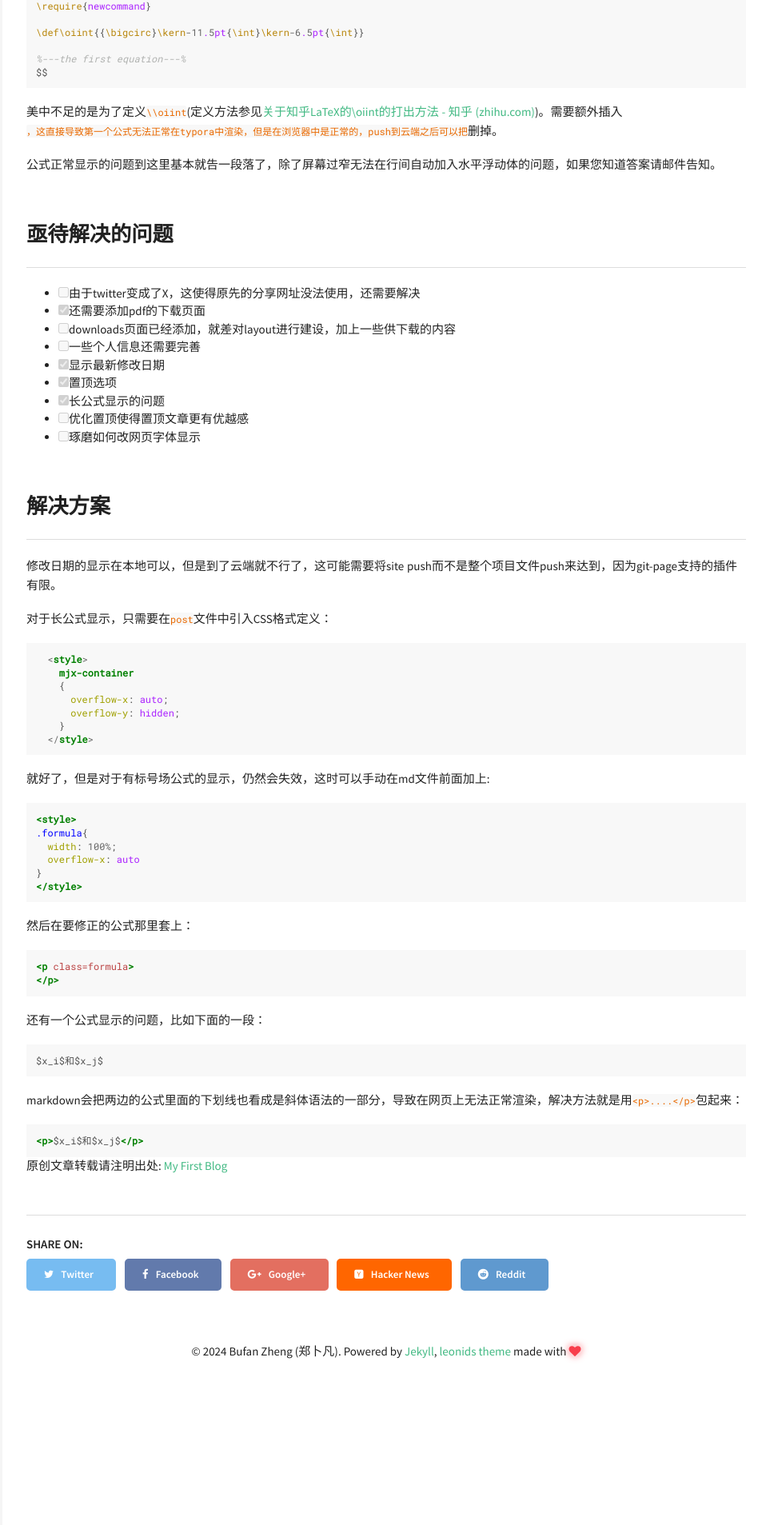
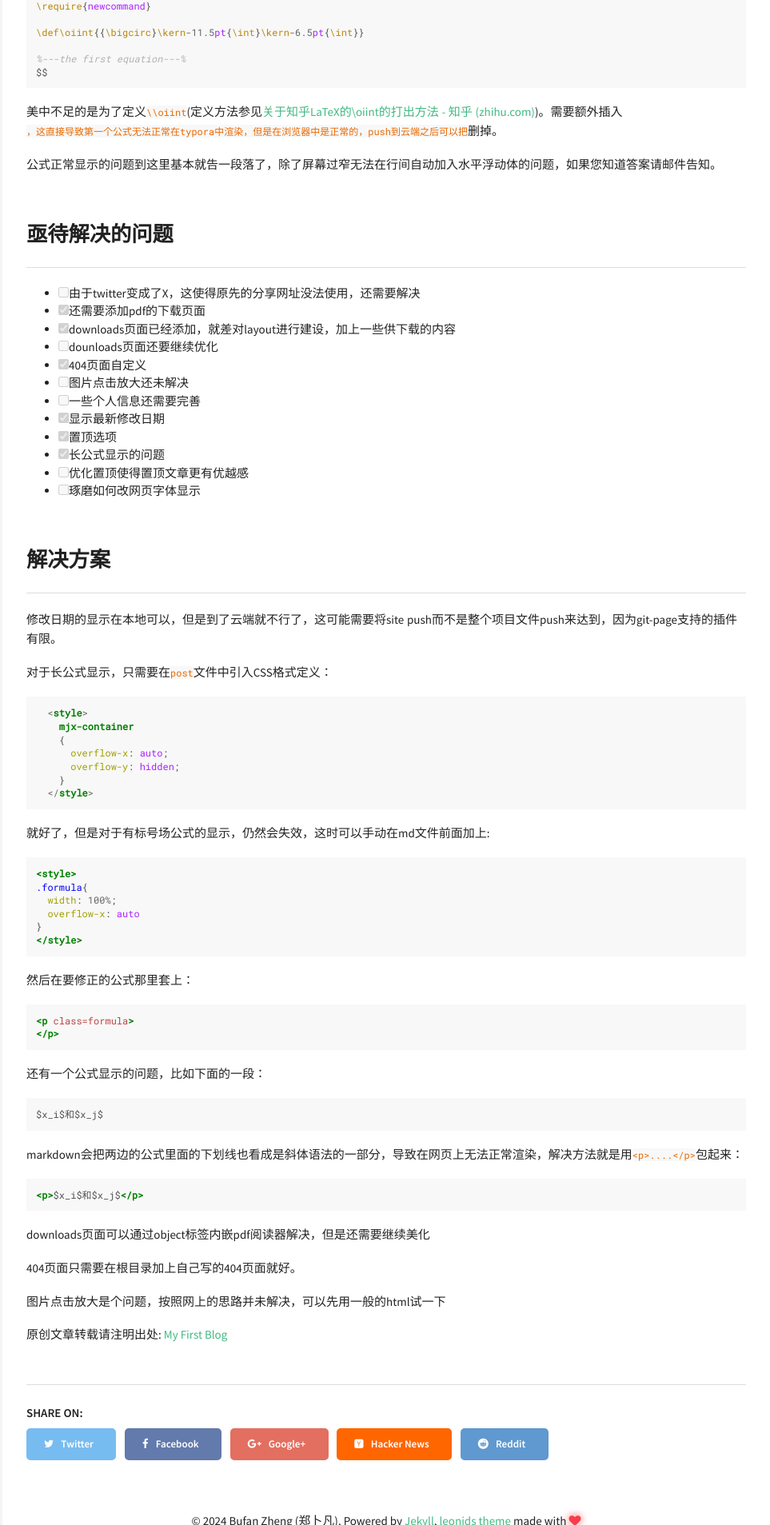
Before and after one commit to WHUZBF/whuzbf.github.io, a Jekyll site: the page built from _posts/2024-5-2-My-First-Blog.md, in a window 1280 px wide. Shown: the part 3093-5000 px from the top of the page at 80% size, without its empty margins (317-1280 px from the left). Built offline with Jekyll 4.4.1, drawn with Linux system fonts in a browser that asks for light colours.

Commit message:
自定义404页面

````diff
--- a/_includes/head.html
+++ b/_includes/head.html
@@ -47,9 +47,4 @@
   <!-- 32x32 -->
   <link rel="shortcut icon" href="{{ site.url }}/favicon.png">
 
-  <!--404跳转-->
-  {% if page.url == "/404.html" %}
-  <meta http-equiv="refresh" content="5; url=/">
-  {% endif %}
-
 </head>
--- a/_posts/2024-5-2-My-First-Blog.md
+++ b/_posts/2024-5-2-My-First-Blog.md
@@ -168,7 +168,10 @@
 
 - [ ] 由于twitter变成了X，这使得原先的分享网址没法使用，还需要解决
 - [x] 还需要添加pdf的下载页面
-- [ ] downloads页面已经添加，就差对layout进行建设，加上一些供下载的内容
+- [x] downloads页面已经添加，就差对layout进行建设，加上一些供下载的内容
+- [ ] dounloads页面还要继续优化
+- [x] 404页面自定义
+- [ ] 图片点击放大还未解决
 - [ ] 一些个人信息还需要完善
 - [x] 显示最新修改日期
 - [x] 置顶选项
@@ -221,3 +224,9 @@
 ```html
 <p>$x_i$和$x_j$</p>
 ```
+
+downloads页面可以通过object标签内嵌pdf阅读器解决，但是还需要继续美化
+
+404页面只需要在根目录加上自己写的404页面就好。
+
+图片点击放大是个问题，按照网上的思路并未解决，可以先用一般的html试一下
````
Also changed, not shown: 404.html (+35 -7 lines).
